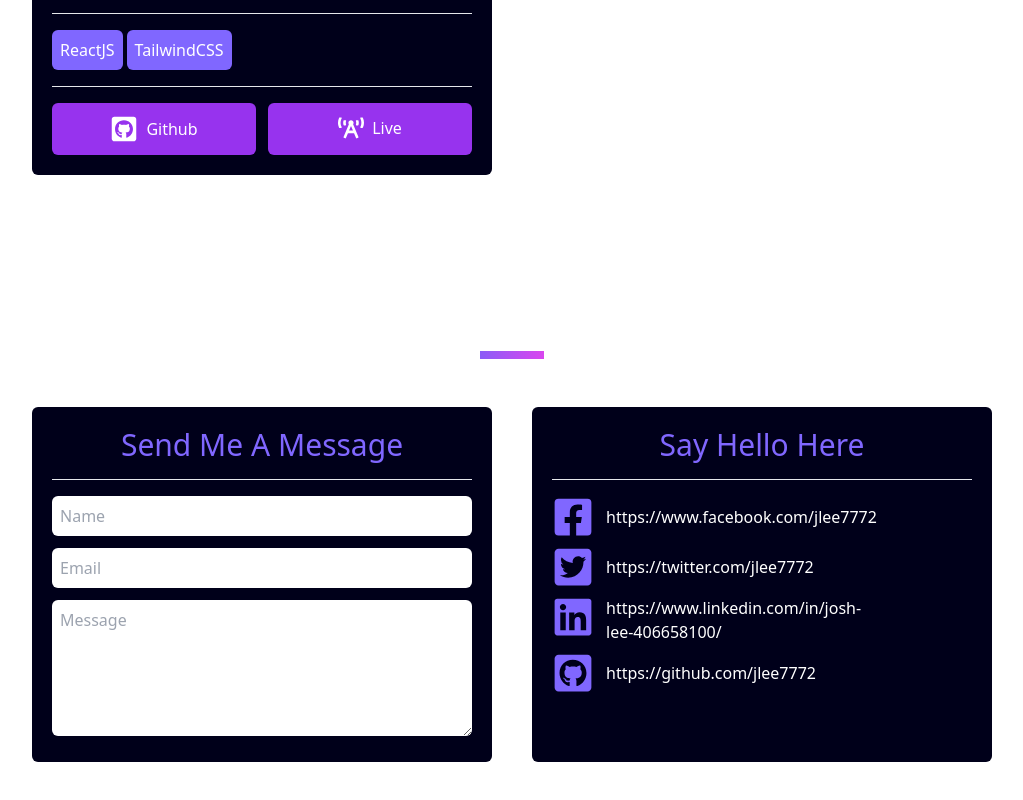
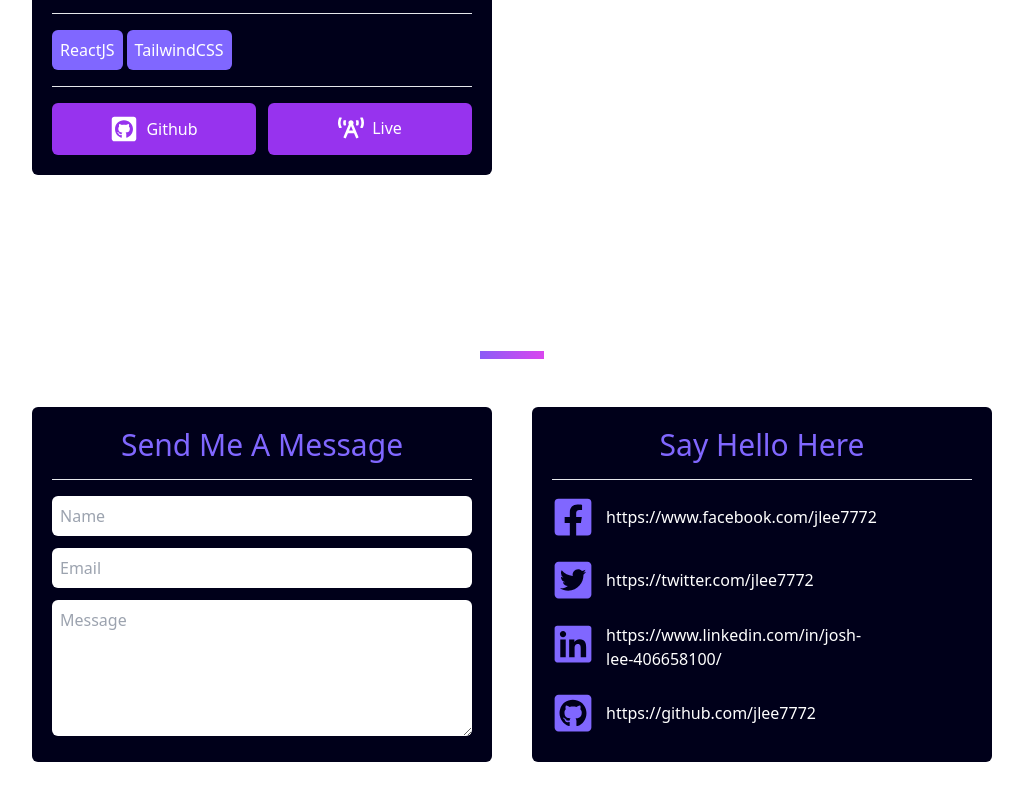
Before and after one commit to lee44/website-portfolio, a Next.js app: page / in a window 1280 px wide. Shown: the part 5389-6189 px from the top of the page, without its empty margins (128-1151 px from the left). Built offline with nearby package versions, Linux system fonts and the light colour scheme.

Commit message:
Social Icons are spread out evenly in Social Component

```diff
--- a/components/contact/Message.js
+++ b/components/contact/Message.js
@@ -3,8 +3,8 @@ import React from 'react'
 const Message = () => {
   return (
     <>
-      <div className='max-w-lg md:justify-self-end p-5 bg-primary-bg rounded-md'>
-        <h3 className='text-primary mt-0'>Send Me A Message</h3>
+      <div className='max-w-lg md:justify-self-end p-5 bg-primary-bg rounded-md flex flex-col'>
+        <h3 className='text-primary my-0'>Send Me A Message</h3>
         <hr />
         <form className='w-full'>
           <input className='w-full p-2 bg-white rounded-md' placeholder='Name' type='text' />
--- a/components/contact/Social.js
+++ b/components/contact/Social.js
@@ -5,8 +5,8 @@ import SocialBar from '../social/socialBar'
 const Social = () => {
   return (
     <>
-      <div className='max-w-lg md:justify-self-start p-5 bg-primary-bg rounded-md'>
-        <h3 className='text-primary mt-0'>Say Hello Here</h3>
+      <div className='max-w-lg md:justify-self-start p-5 bg-primary-bg rounded-md flex flex-col'>
+        <h3 className='text-primary my-0'>Say Hello Here</h3>
         <hr />
         <SocialBar direction={'vertical'} showLinks={true} />
       </div>
--- a/components/social/SocialBar.js
+++ b/components/social/SocialBar.js
@@ -25,9 +25,9 @@ const SocialBar = ({ direction, showLinks }) => {
   }
 
   return (
-    <ol className={`flex ${direction == 'vertical' ? 'flex-col' : 'justify-center space-x-4'} `}>
+    <ol className={`flex ${direction == 'vertical' ? 'flex-col flex-1 justify-between' : 'justify-center space-x-4'} `}>
       {Object.entries(socialLinks).map(([key, value], index) => (
-        <li key={index} className='pb-2'>
+        <li key={index} className='pb-2 '>
           <a href={value.url}>
             {showLinks ? (
               <div className='flex gap-x-3'>
```
